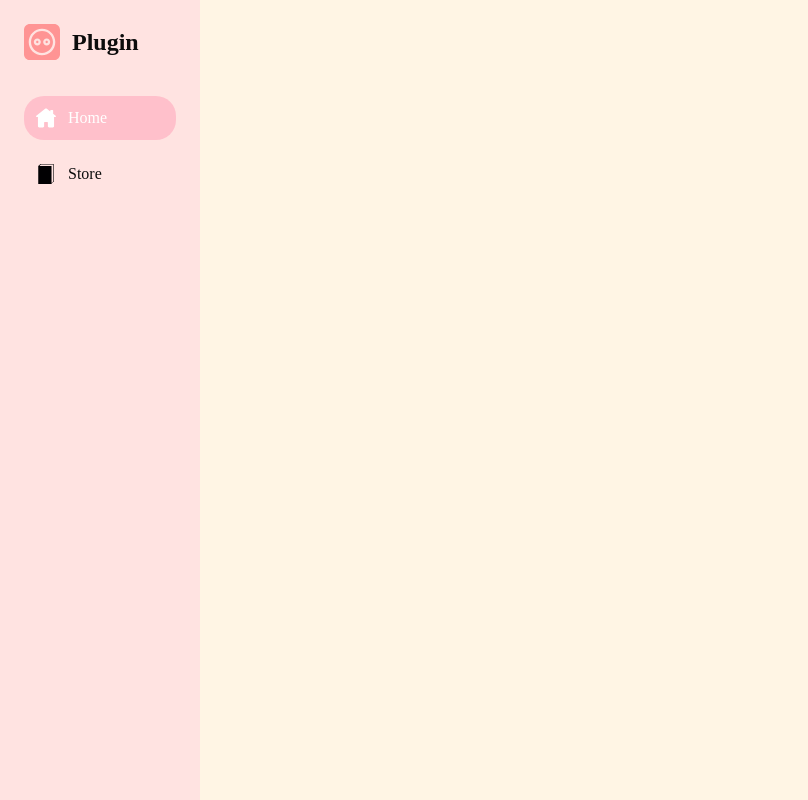
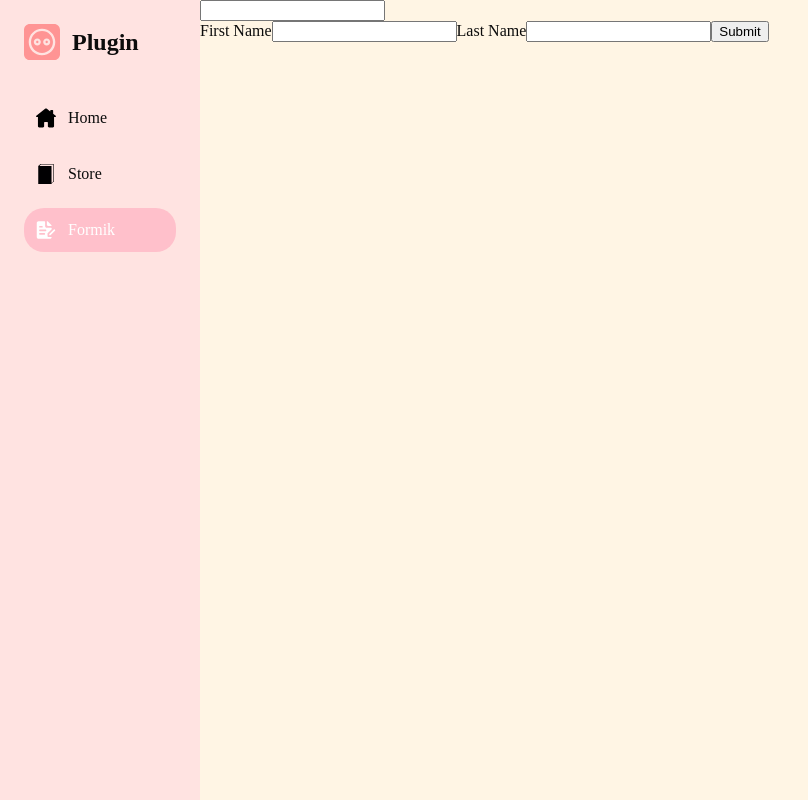
Before and after one commit to shiauweitsung/React-Typescript-example, a React (Create React App) app: page /formik in a window 1280 px wide. Before the commit this address led to /. Shown: the whole page, without its empty margins (0-808 px from the left). Built offline with nearby package versions, Linux system fonts and the light colour scheme.

Commit message:
[add] add formik and component

```diff
--- a/package.json
+++ b/package.json
@@ -14,6 +14,7 @@
     "@types/react-redux": "^7.1.24",
     "clsx": "^1.2.1",
     "eslint": "^8.0.1",
+    "formik": "^2.2.9",
     "prettier": "^2.7.1",
     "prettier-eslint": "^15.0.1",
     "react": "^18.2.0",
@@ -25,7 +26,8 @@
     "redux-typescript": "^1.2.1",
     "sass": "^1.55.0",
     "typescript": "*",
-    "web-vitals": "^2.1.4"
+    "web-vitals": "^2.1.4",
+    "yup": "^0.32.11"
   },
   "scripts": {
     "start": "react-scripts start",
--- a/src/App/App.tsx
+++ b/src/App/App.tsx
@@ -2,6 +2,7 @@ import { Route, Routes, Navigate } from 'react-router-dom';
 import Sidebar from 'components/Sidebar';
 import Home from 'pages/Home';
 import Counter from 'pages/Counter';
+import FormikForm from 'pages/Formik';
 
 function App() {
   return (
@@ -10,6 +11,7 @@ function App() {
         <Route index element={<Home />} />
         <Route path="*" element={<Navigate to="/" replace />} />
         <Route path="counter" element={<Counter />} />
+        <Route path="formik" element={<FormikForm />} />
       </Routes>
       <Sidebar />
     </>
--- /dev/null
+++ b/src/components/InputField/index.tsx
@@ -0,0 +1,19 @@
+import { ClassAttributes, InputHTMLAttributes } from 'react';
+import { FieldInputProps } from 'formik';
+
+type IInputFieldProps = {
+  field: FieldInputProps<string>;
+  error?: string | null;
+} & InputHTMLAttributes<HTMLInputElement> &
+  Omit<InputHTMLAttributes<HTMLInputElement>, 'onChange' | 'onBlur'>;
+
+export const InputField = ({ field, error, ...props }: IInputFieldProps) => {
+  return (
+    <div>
+      <input {...field} {...props} />
+      {error && <div className="error">{error}</div>}
+    </div>
+  );
+};
+
+export default InputField;
--- a/src/components/Sidebar/data.tsx
+++ b/src/components/Sidebar/data.tsx
@@ -1,6 +1,7 @@
 import { ReactComponent as HomeSvg } from 'assets/images/icons/home.svg';
 import { ReactComponent as StoreSvg } from 'assets/images/icons/book.svg';
-import { ReactNode, SVGProps } from 'react';
+import { ReactComponent as FromSvg } from 'assets/images/icons/form.svg';
+import { ReactNode } from 'react';
 
 type ISidebarData = {
   label: string;
@@ -19,6 +20,11 @@ export const sidebarData: ISidebarData[] = [
     link: '/counter',
     icon: <StoreSvg />,
   },
+  {
+    label: 'Formik',
+    link: '/formik',
+    icon: <FromSvg />,
+  },
 ];
 
 export default sidebarData;
--- /dev/null
+++ b/src/pages/Formik/index.tsx
@@ -0,0 +1,56 @@
+import React from 'react';
+import { useFormik } from 'formik';
+import InputField from 'components/InputField';
+import validationSchema from './validate';
+
+const FormikForm = () => {
+  const formik = useFormik({
+    initialValues: {
+      firstName: '',
+      lastName: '',
+      email: '',
+      import: '',
+    },
+    validationSchema,
+    onSubmit: (values) => {
+      alert(JSON.stringify(values, null, 2));
+    },
+  });
+
+  const { errors, touched } = formik;
+
+  return (
+    <form onSubmit={formik.handleSubmit}>
+      <InputField
+        type="text"
+        field={formik.getFieldProps('import')}
+        onChange={(e) => {
+          formik.setFieldValue('import', e.target.value);
+        }}
+        value={formik.values.import}
+        error={touched.import && errors.import ? errors.import : null}
+      />
+      <label htmlFor="firstName">First Name</label>
+      <input
+        id="firstName"
+        name="firstName"
+        type="text"
+        onChange={(e) => {
+          formik.setFieldValue('firstName', e.target.value);
+        }}
+        value={formik.values.firstName}
+      />
+      <label htmlFor="lastName">Last Name</label>
+      <input
+        id="lastName"
+        name="lastName"
+        type="text"
+        onChange={formik.handleChange}
+        value={formik.values.lastName}
+      />
+      <button type="submit">Submit</button>
+    </form>
+  );
+};
+
+export default FormikForm;
--- /dev/null
+++ b/src/pages/Formik/validate.ts
@@ -0,0 +1,10 @@
+import * as Yup from 'yup';
+
+const validationSchema = Yup.object({
+  email: Yup.string().email().required(),
+  firstName: Yup.string().required(),
+  lastName: Yup.string().required(),
+  import: Yup.number().required(),
+});
+
+export default validationSchema;
--- a/src/styles/reset.scss
+++ b/src/styles/reset.scss
@@ -156,3 +156,7 @@ h3 {
 h4 {
   font-size: 1.2rem;
 }
+
+#root {
+  margin-left: 200px;
+}
```
Also changed, not shown: src/assets/images/icons/form.svg (added), 1 other file (tests, documents, lock files or other folders).
